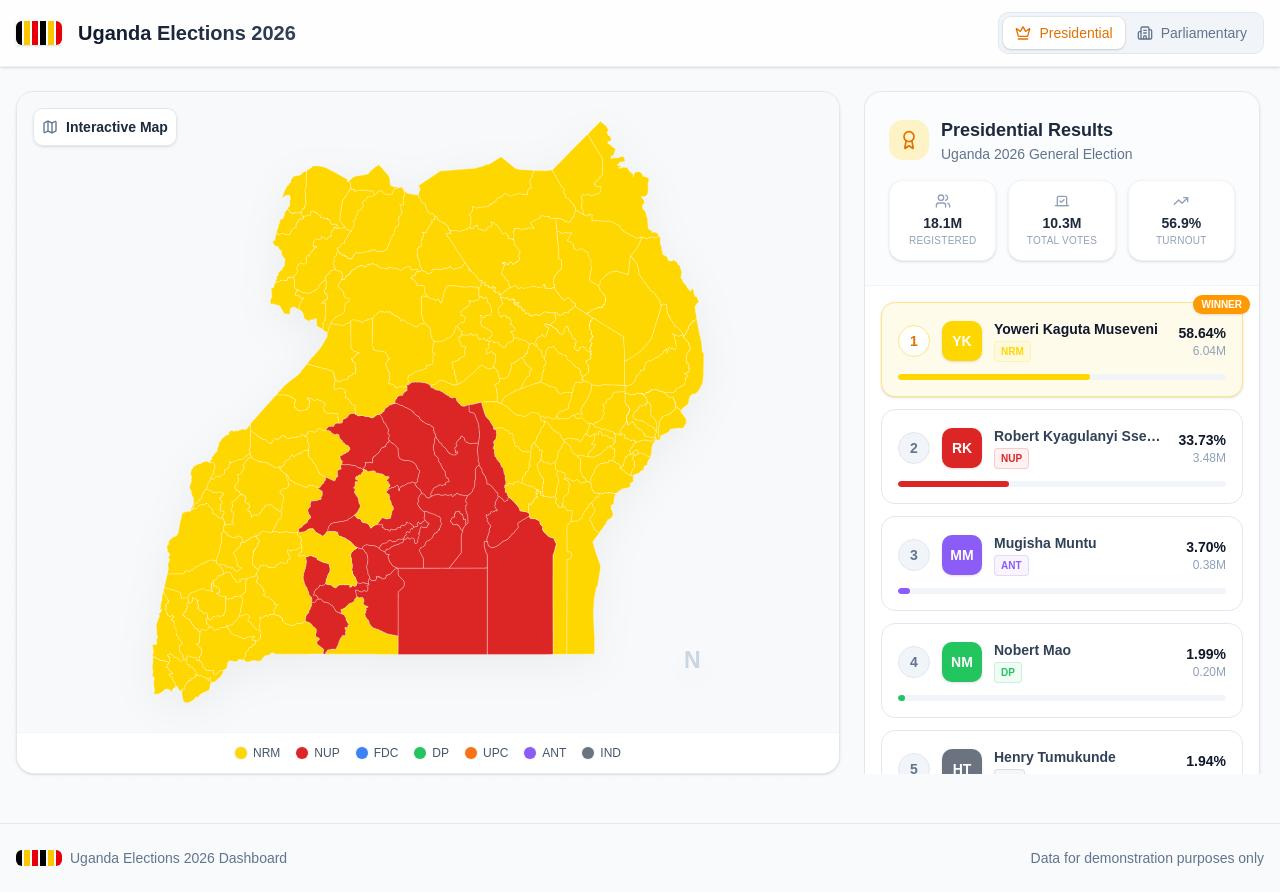
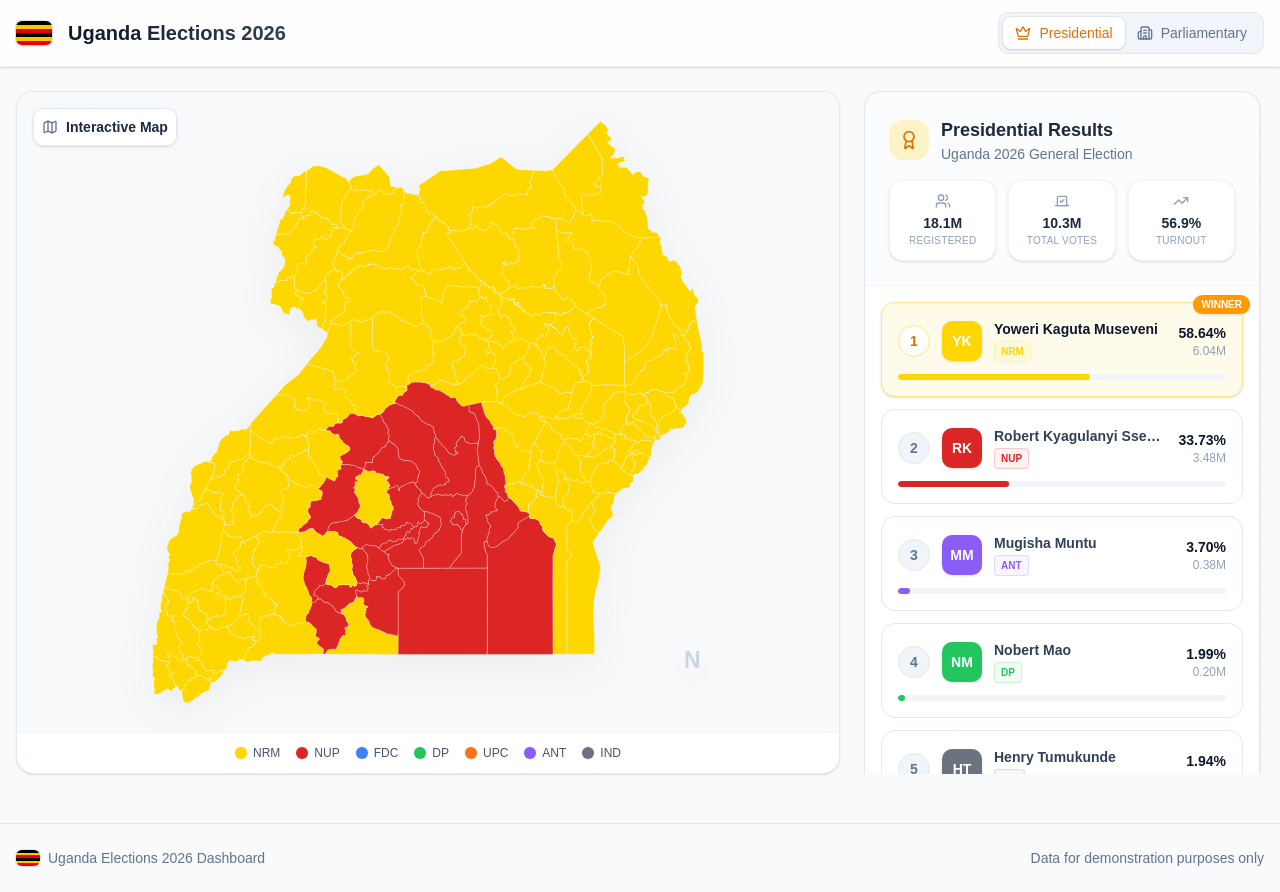
Before and after one commit to keithsimkin/election2026, a React (Vite) app: page / in a window 1280 px wide. Built offline with nearby package versions, Linux system fonts and the light colour scheme.

Commit message:
feat: Implement initial application structure with presidential and parliamentary election results views and interactive map.

```diff
--- a/src/App.tsx
+++ b/src/App.tsx
@@ -49,13 +49,13 @@ export function App() {
                     <div className="flex items-center justify-between">
                         <div className="flex items-center gap-4">
                             {/* Uganda Flag colors indicator */}
-                            <div className="flex gap-0.5 h-6 shadow-sm">
-                                <div className="w-1.5 h-full bg-black rounded-l-sm" />
-                                <div className="w-1.5 h-full bg-yellow-400" />
-                                <div className="w-1.5 h-full bg-red-600" />
-                                <div className="w-1.5 h-full bg-black" />
-                                <div className="w-1.5 h-full bg-yellow-400" />
-                                <div className="w-1.5 h-full bg-red-600 rounded-r-sm" />
+                            <div className="flex flex-col h-6 w-9 rounded-sm overflow-hidden ring-1 ring-black/10 shadow-sm">
+                                <div className="w-full flex-1 bg-black" />
+                                <div className="w-full flex-1 bg-yellow-400" />
+                                <div className="w-full flex-1 bg-red-600" />
+                                <div className="w-full flex-1 bg-black" />
+                                <div className="w-full flex-1 bg-yellow-400" />
+                                <div className="w-full flex-1 bg-red-600" />
                             </div>
                             <div>
                                 <h1 className="text-xl font-bold bg-gradient-to-r from-slate-900 to-slate-700 bg-clip-text text-transparent">
@@ -208,13 +208,13 @@ export function App() {
                 <div className="max-w-7xl mx-auto px-4 py-6">
                     <div className="flex flex-col md:flex-row items-center justify-between gap-4">
                         <div className="flex items-center gap-2">
-                            <div className="flex gap-0.5">
-                                <div className="w-1.5 h-4 bg-black rounded-l-sm" />
-                                <div className="w-1.5 h-4 bg-yellow-400" />
-                                <div className="w-1.5 h-4 bg-red-600" />
-                                <div className="w-1.5 h-4 bg-black" />
-                                <div className="w-1.5 h-4 bg-yellow-400" />
-                                <div className="w-1.5 h-4 bg-red-600 rounded-r-sm" />
+                            <div className="flex flex-col h-4 w-6 rounded-sm overflow-hidden ring-1 ring-black/10">
+                                <div className="w-full flex-1 bg-black" />
+                                <div className="w-full flex-1 bg-yellow-400" />
+                                <div className="w-full flex-1 bg-red-600" />
+                                <div className="w-full flex-1 bg-black" />
+                                <div className="w-full flex-1 bg-yellow-400" />
+                                <div className="w-full flex-1 bg-red-600" />
                             </div>
                             <span className="text-slate-500 text-sm">Uganda Elections 2026 Dashboard</span>
                         </div>
--- a/src/components/ParliamentaryResults.tsx
+++ b/src/components/ParliamentaryResults.tsx
@@ -59,9 +59,12 @@ export function ParliamentaryResults() {
                             const x2 = centerX + radius * Math.cos(endRad);
                             const y2 = centerY - radius * Math.sin(endRad);
 
-                            const largeArcFlag = seatAngle > 90 ? 1 : 0;
+                            // For a hemicycle, the max angle is 180, so segments are always < 180 deg
+                            // unless a single party has > 100% (impossible).
+                            // Thus largeArcFlag is always 0.
+                            const largeArcFlag = 0;
 
-                            const pathD = `M ${x1} ${y1} A ${radius} ${radius} 0 ${largeArcFlag} 0 ${x2} ${y2}`;
+                            const pathD = `M ${x1} ${y1} A ${radius} ${radius} 0 ${largeArcFlag} 1 ${x2} ${y2}`;
 
                             const result = (
                                 <path
```
